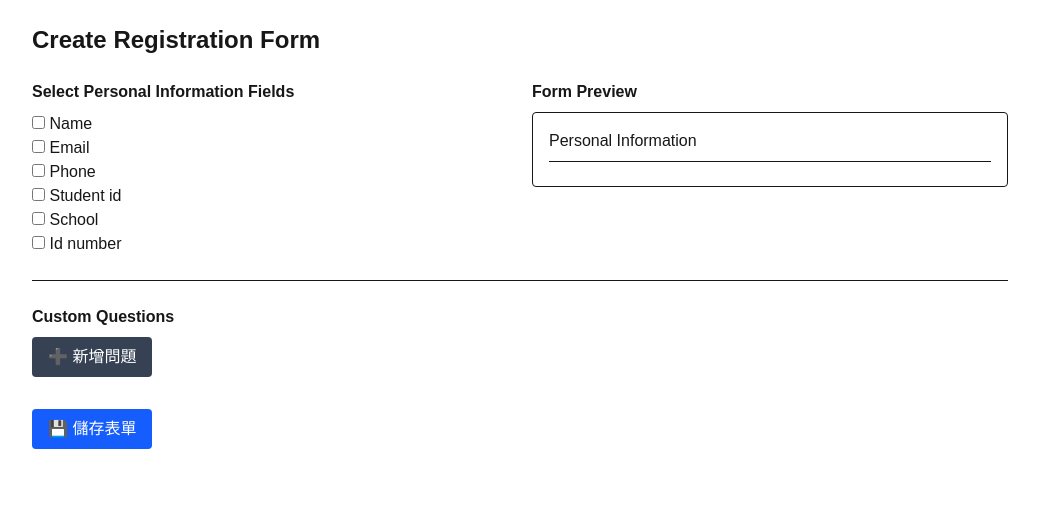
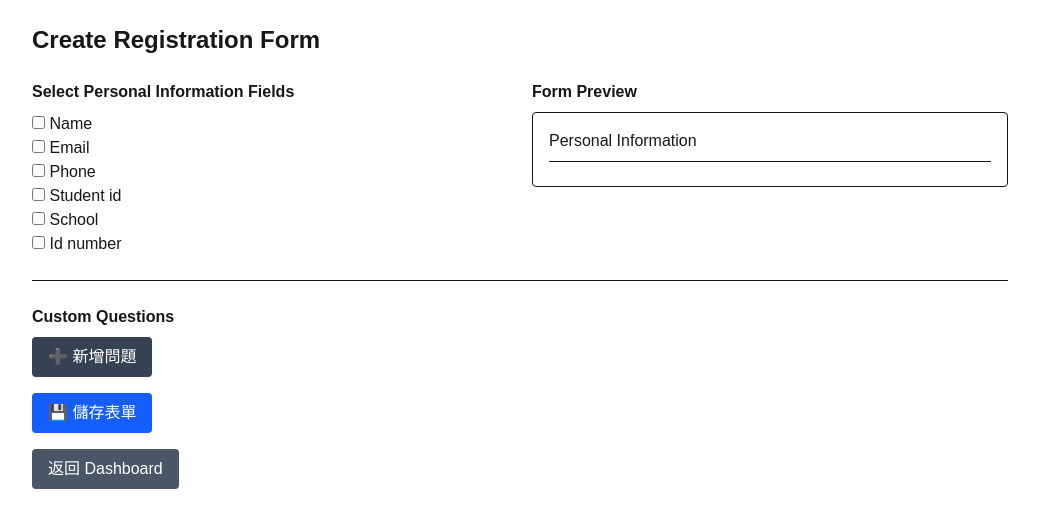
Before and after one commit to nonoivan1234/event-management, a Next.js app in the folder event-hub/: page /dashboard/event/edit-form in a window 1280 px wide. Shown: the top 528 px of the page, without its empty margins (120-1159 px from the left). Built offline with nearby package versions, Linux system fonts and the light colour scheme.

Commit message:
add some button

```diff
--- a/event-hub/src/app/dashboard/event/edit-form/page.tsx
+++ b/event-hub/src/app/dashboard/event/edit-form/page.tsx
@@ -155,7 +155,7 @@ export default function EditFormPage() {
         </button>
       </div>
 
-      <div className="mt-8 flex gap-4">
+      <div className="mt-4 flex gap-4">
         <button
           onClick={handleSave}
           className="bg-blue-600 text-white px-4 py-2 rounded"
@@ -164,6 +164,15 @@ export default function EditFormPage() {
         </button>
         {message && <p className="text-sm text-green-600 mt-2">{message}</p>}
       </div>
+
+      <div className="mt-4 flex">
+        <button
+          onClick={() => window.location.href = '/dashboard'}
+          className="bg-gray-600 text-white px-4 py-2 rounded"
+        >
+          返回 Dashboard
+        </button>
+      </div>
     </div>
   )
 }
```
